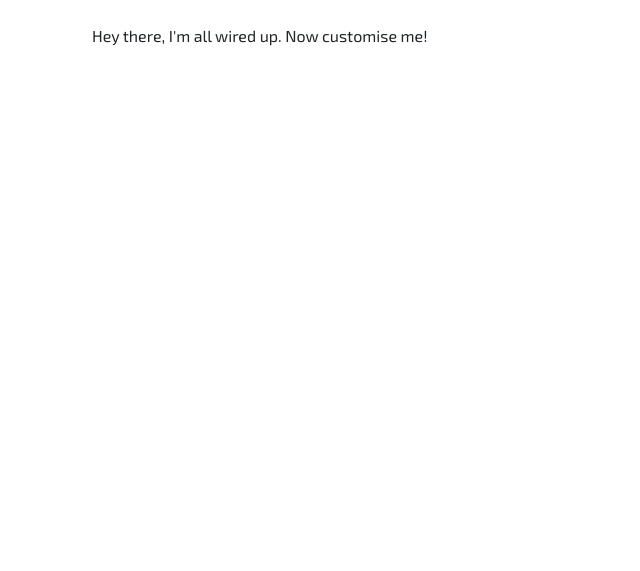
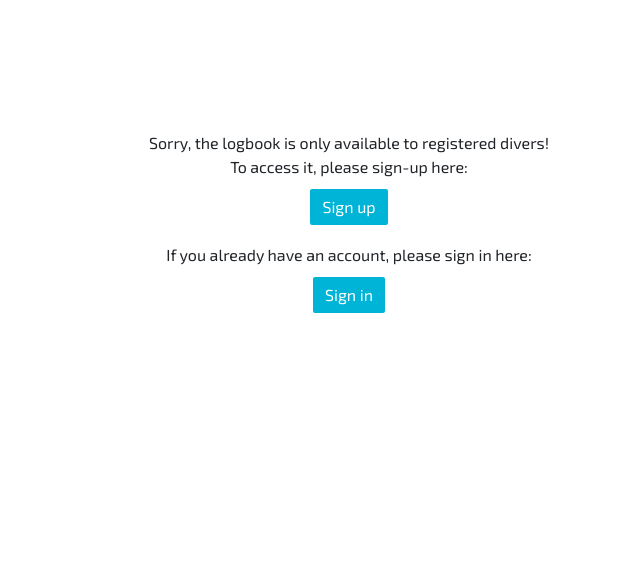
Before and after one commit to Code-Institute-Submissions/gabriele-andolina-the-underwater-gang_OctResub, a Django app: page /logbook/ in a window 1280 px wide. Shown: the part 69-640 px from the top of the page, without its empty margins (276-916 px from the left). Run offline with Django 3.2, Linux system fonts and the light colour scheme; some libraries are stand-ins or nearby versions.

Commit message:
Create signin/signup prompt to access logbook functionality

```diff
--- a/static/css/style.css
+++ b/static/css/style.css
@@ -169,3 +169,21 @@ footer a {
     border: solid 1px black;
     background-color: white;
 }
+
+
+/******************** Logbook App ********************/
+
+.logbook-prompt {
+    position: absolute;
+    top: 25%;
+    left: 5%;
+    width: 90%;
+}
+
+.sign-in-btn a, .sign-up-btn a {
+    color: white !important;
+}
+
+.sign-in-btn a:hover, .sign-up-btn a:hover {
+    color: #00B4D8 !important;
+}
--- a/templates/logbook.html
+++ b/templates/logbook.html
@@ -3,17 +3,35 @@
 {% block content %}
 
 <div class="container-fluid">
-    <div class="row">
+    <div class="row logbook-prompt">
         {% if user.is_authenticated %}
-        <div class="col-8 offset-2 mt-4">
+        <div class="col-12 mt-4">
             <a href="" class="btn btn-light btn-lg btn-block write-post-btn" aria-label="write-post-link">Log a dive</a>
         </div>
-        {% endif %}
-        <div class="col-10 mt-4">
+        <div class="col-12 mt-4 text-center">
             <div class="row justify-content-center">
             Hey there, I'm all wired up. Now customise me!
             </div>
         </div>
+        {% elif not user.is_authenticated %}
+        <div class="col-12 text-center">
+            <div>
+                <p>
+                Sorry, the logbook is only available  to registered divers! <br>
+                To access it, please sign-up here: <br>
+                <button class="btn sign-up-btn mt-2">
+                    <a href="{% url 'account_signup' %}" aria-label="signup-link">Sign up</a>
+                </button> <br>
+                </p>
+                <p>
+                If you already have an account, please sign in here: <br>
+                <button class="btn sign-in-btn mt-2">
+                    <a href="{% url 'account_login' %}" aria-label="signin-link">Sign in</a>
+                </button>
+                </p>
+            </div>
+        </div>
+        {% endif %}
     </div>
 </div>
 
```
